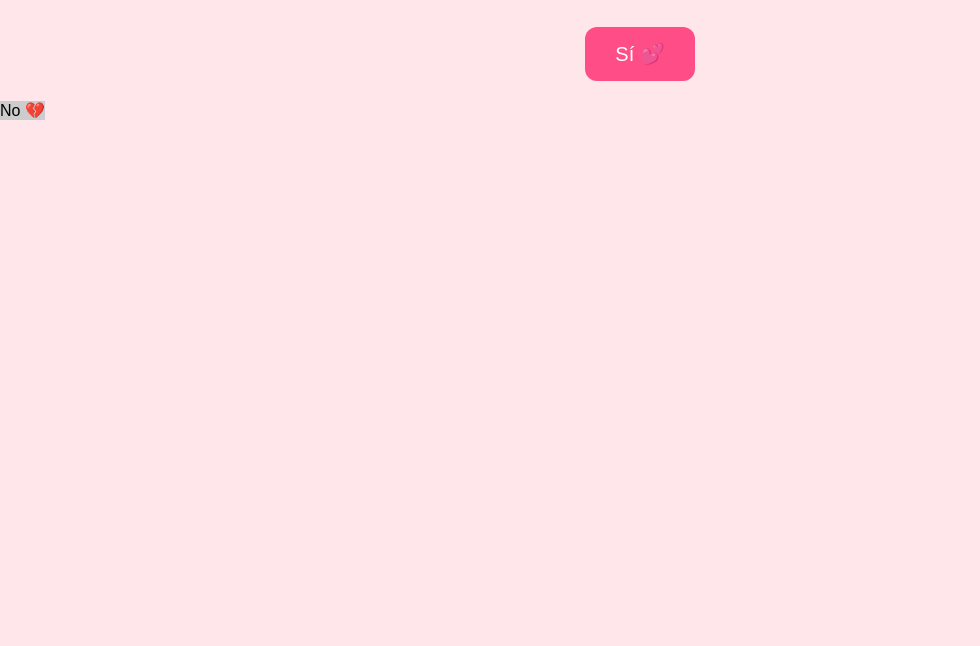
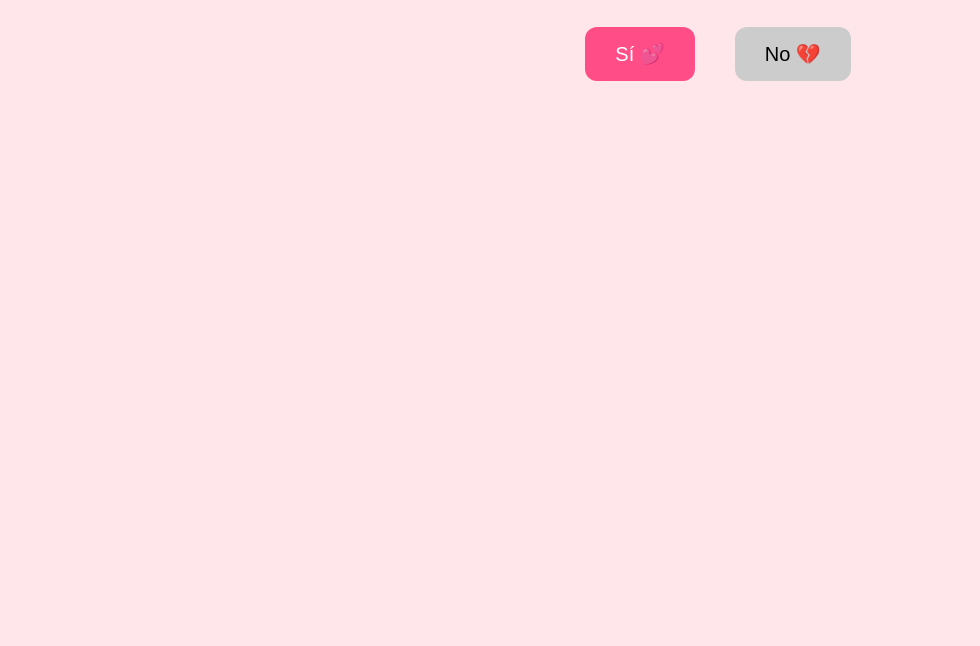
Before and after one commit to OscarEsc13/sanvalentin, a plain HTML site: page index.html in a window 1280 px wide. Shown: the part 154-800 px from the top of the page, without its empty margins (0-980 px from the left). Drawn offline with Linux system fonts and the light colour scheme.

Commit message:
Update index.html

```diff
--- a/index.html
+++ b/index.html
@@ -46,7 +46,7 @@
   <h1>💖 ¿Quieres ser mi San Valentín? 💖</h1>
 
   <button id="yes" onclick="acepto()">Sí 💕</button>
-  <div id="no">No 💔</div>
+<button id="no">No 💔</button>
 
  <script>
   const noBtn = document.getElementById("no");
```
